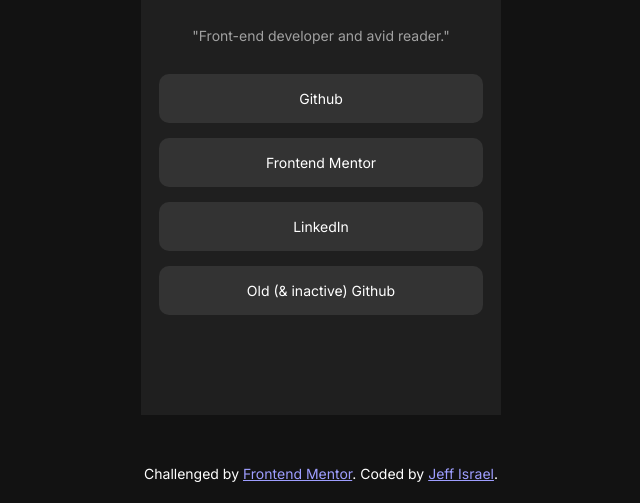
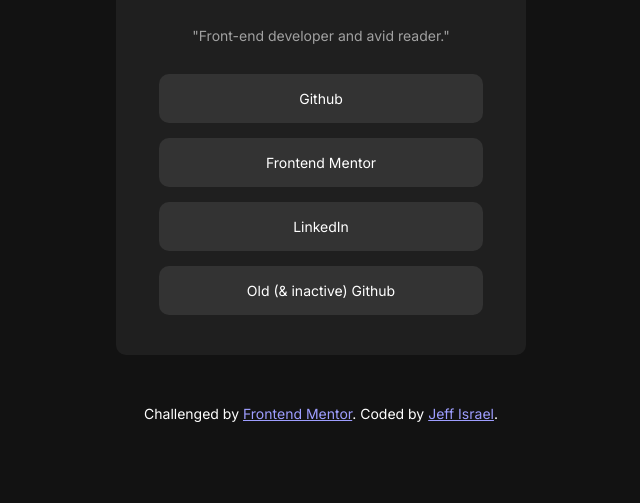
Before and after one commit to Lil-Brogrammer/social-links-profile, a plain HTML site: page index.html in a window 1280 px wide. Shown: the part 313-816 px from the top of the page, without its empty margins (319-959 px from the left). Drawn offline with Linux system fonts and the light colour scheme.

Commit message:
fixed minor mistakes

```diff
--- a/styles.css
+++ b/styles.css
@@ -29,8 +29,11 @@
 main {
   margin-top: 50px;
   min-width: 45dvh;
+  padding-left: 25px;
+  padding-right: 25px;
   margin-bottom: 50px;
   background-color: hsl(0, 0%, 12%);
+  border-radius: 10px;
   display: flex;
   flex-direction: column;
   align-items: center;
@@ -95,5 +98,5 @@ h3 {
 }
 
 #articles a:last-child {
-  margin-bottom: 100px;
+  margin-bottom: 40px;
 }
```
